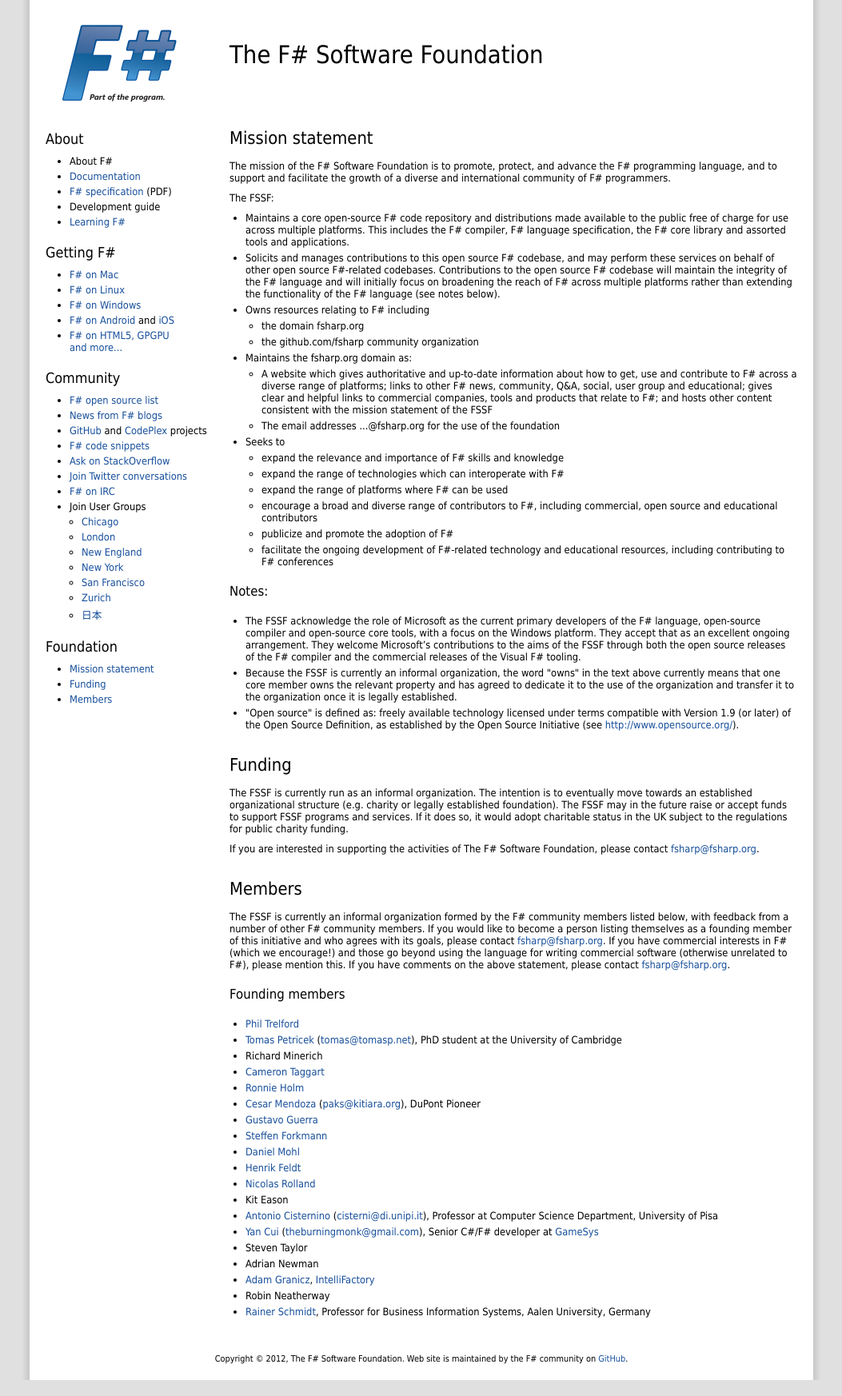
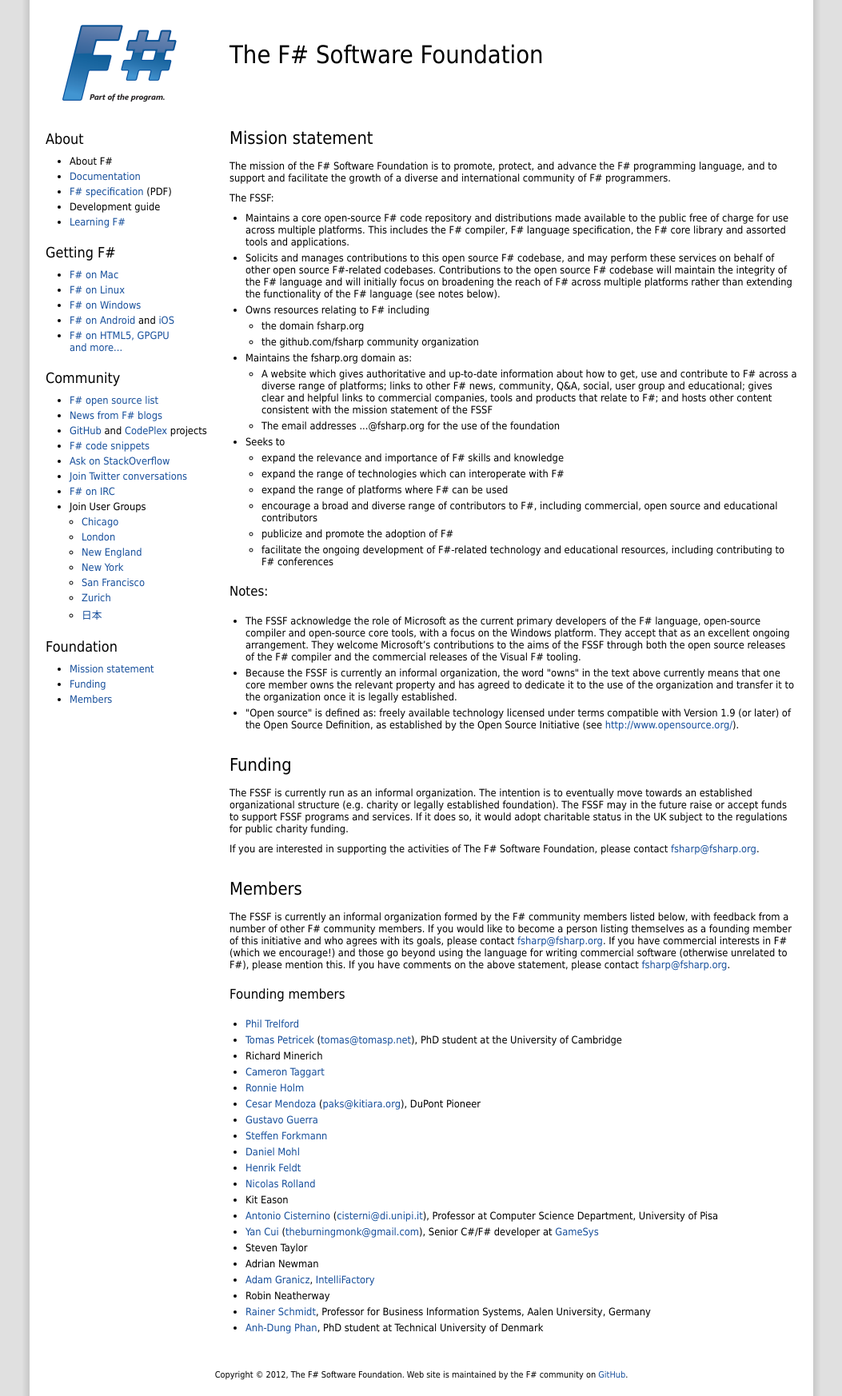
Before and after one commit to fsharp/fsharp.org, a Jekyll site: the page built from foundation.html, in a window 1280 px wide. Shown: the whole page at 80% size, without its empty margins (113-1166 px from the left). Built offline with Jekyll 4.4.1, drawn with Linux system fonts in a browser that asks for light colours; nearby versions of some CDN libraries; some web fonts are replaced; comment, search, counter and statistics services are not loaded.

Commit message:
Request to join

```diff
--- a/foundation.html
+++ b/foundation.html
@@ -80,5 +80,6 @@
   <li><a href="http://fpish.net/blog/adam.granicz/all/0">Adam Granicz</a>, <a href="http://intellifactory.com">IntelliFactory</a></li>
   <li>Robin Neatherway</li>
   <li><a href="http://www.htw-aalen.de/personal/rainer.schmidt/">Rainer Schmidt</a>, Professor for Business Information Systems, Aalen University, Germany</li>
+  <li><a href="http://lonelypad.blogspot.com/">Anh-Dung Phan</a>, PhD student at Technical University of Denmark</li>
 </ul>
 </div>
```
